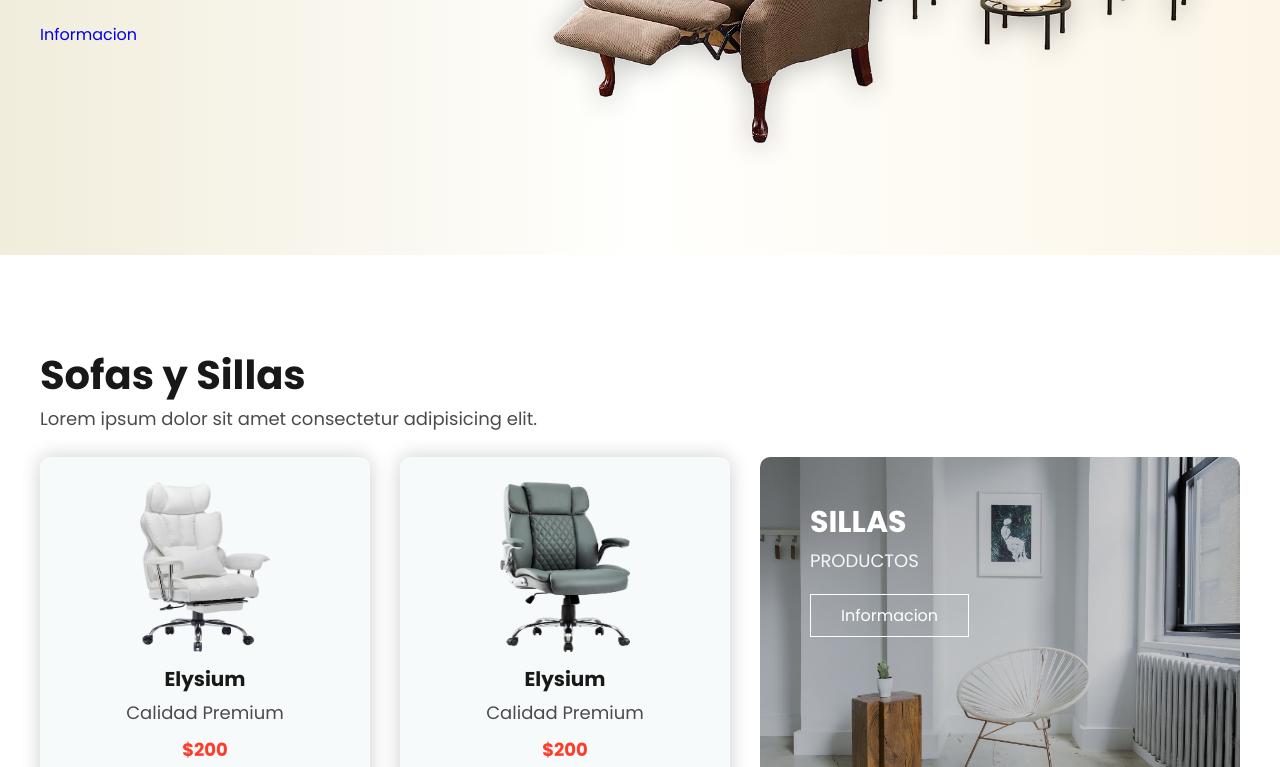
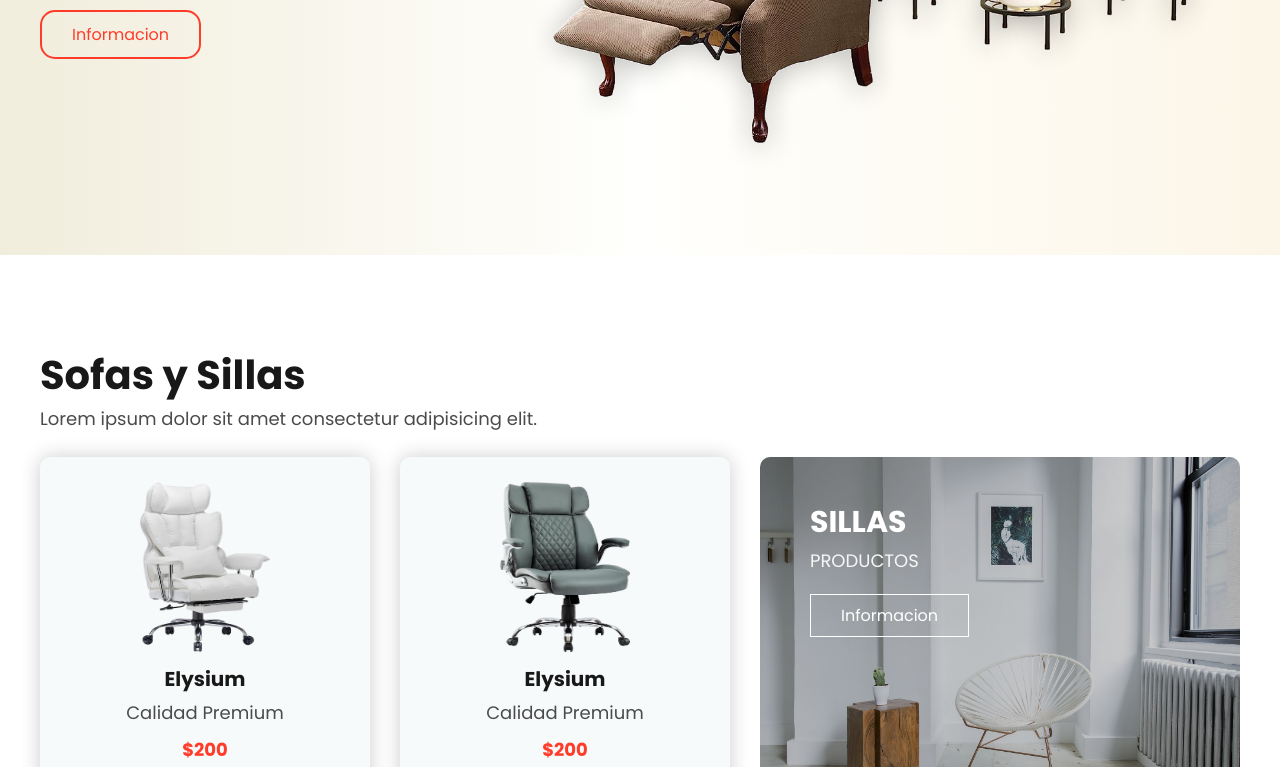
Before and after one commit to jesushdezc/TiendaMuebles, a plain HTML site: page index.html in a window 1280 px wide. Shown: the part 404-1171 px from the top of the page. Drawn offline with Linux system fonts and the light colour scheme.

Commit message:
CORREGIDO

```diff
--- a/style.css
+++ b/style.css
@@ -139,7 +139,7 @@ p {
     margin-bottom: 25px;
 }
 
-.btn-1 .btn-3 {
+.btn-1, .btn-3 {
     display: inline-block;
     padding: 10px 30px;
     color: #ff3c2a;
@@ -148,10 +148,12 @@ p {
     border-radius: 15px;
 }
 
-.btn-1:hover .btn-3:hover {
+.btn-1:hover, .btn-3:hover {
     color: #ffffff;
     background-color: #ff3c2a;
 }
+
+/** OFERTAS **/
 
 .header-img {
     flex-basis: 60%;
```
